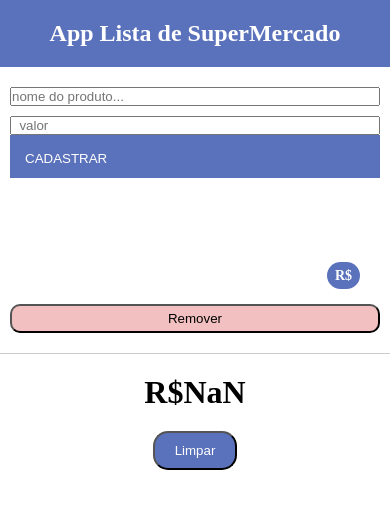
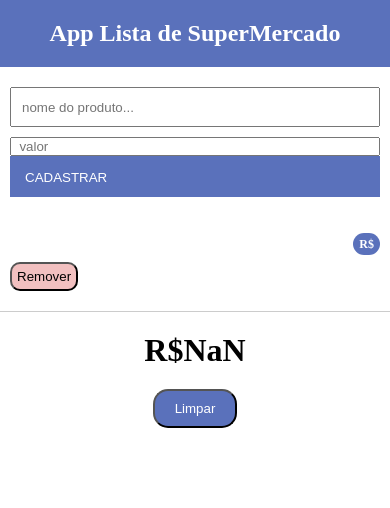
Before and after one commit to TiagoPdaS/lista-de-supermercado, a plain HTML site: page index.html in a window 390 px wide. Both pictures are taken after a click on the input "CADASTRAR". Drawn offline with Linux system fonts and the light colour scheme.

Commit message:
Update style.css

```diff
--- a/style.css
+++ b/style.css
@@ -13,20 +13,20 @@ header {
 
 .lista-cadastro {
     display: flex;
-    flex-direction: column; /* Alterado para empilhar os itens em coluna */
+    flex-direction: column; /* Empilhar os itens em coluna */
     margin: 20px 0;
-    padding: 0 10px; /* Alterado para se ajustar melhor em telas menores */
+    padding: 0 10px; /* Adicionar um pequeno padding horizontal */
 }
 
 .lista-cadastro input[type=text] {
-    flex: 1;
     height: 40px;
-    margin-bottom: 10px; /* Adicionado espaço entre os inputs */
+    margin-bottom: 10px; /* Adicionar espaço entre os inputs */
+    padding: 0 10px; /* Adicionar um pequeno padding horizontal */
 }
 
 .botao-cadastrar {
-    padding: 10px 15px; /* Ajustado tamanho do botão */
-    font-size: 20px; /* Reduzido o tamanho da fonte */
+    padding: 10px 15px;
+    font-size: 20px;
     border: solid rgb(153, 153, white);
     background-color: #5a71bb;
     cursor: pointer;
@@ -36,69 +36,69 @@ header {
     padding: 10px;
     margin: 20px 0;
     border-bottom: 1px solid #ccc;
-    display: flex;
-    flex-direction: column; /* Alterado para empilhar os itens em coluna */
 }
 
 .lista-produto-single h3 {
-    flex: 1;
     padding: 0;
+    margin-bottom: 10px; /* Adicionar espaço entre os itens */
 }
 
 h3.price-produto {
     text-align: right;
-    font-size: 14px; /* Reduzido o tamanho da fonte */
+    font-size: 14px;
 }
 
 h3.price-produto > span {
     background-color: #5a71bb;
-    padding: 6px 8px; /* Ajustado o padding */
+    padding: 6px 8px;
     border-radius: 20px;
     color: white;
 }
 
 .soma-produto {
     margin: 20px;
-    text-align: center; /* Centralizado o texto */
+    text-align: center;
 }
 
 .remove-item {
     padding: 5px;
     background-color: rgb(242, 192, 192);
     cursor: pointer;
-    margin-bottom: 10px; /* Adicionado espaço entre os botões */
+    margin-bottom: 10px;
     border-radius: 10px;
 }
 
 .b-limpar {
-    text-align: center; /* Centralizado o texto */
+    text-align: center;
 }
 
 .limpar {
     color: white;
-    padding: 10px 20px; /* Ajustado o padding */
+    padding: 10px 20px;
     border-radius: 15px;
     background-color: #5a71bb;
 }
 
 /* Media Query para dispositivos com largura máxima de 600px (modo mobile) */
 @media only screen and (max-width: 600px) {
-.lista-cadastro input[type=text] {
-    flex: 1;
-    height: 40px;
-    margin-bottom: 10px; /* Adicionado espaço entre os inputs */
-}
+    .lista-cadastro input[type=text] {
+        margin-bottom: 10px; /* Ajustar o espaço entre os inputs */
+    }
+
+    .botao-cadastrar {
+        font-size: 18px; /* Reduzir o tamanho da fonte do botão */
+    }
 
     .lista-produto-single h3 {
-        padding: 20px; /* Ajustado o padding para melhorar o espaçamento */
-        height: 20px;
+        font-size: 16px; /* Reduzir o tamanho da fonte dos itens */
     }
 
-    .soma-produto {
-        padding: 0 10px; /* Ajustado o padding */
+    h3.price-produto {
+        font-size: 12px; /* Reduzir o tamanho da fonte do preço */
     }
 
-    .b-limpar {
-        padding: 0; /* Removido o padding */
+    h3.price-produto > span {
+        padding: 4px 6px; /* Ajustar o padding do preço */
+        font-size: 12px; /* Reduzir o tamanho da fonte do preço */
     }
 }
```
